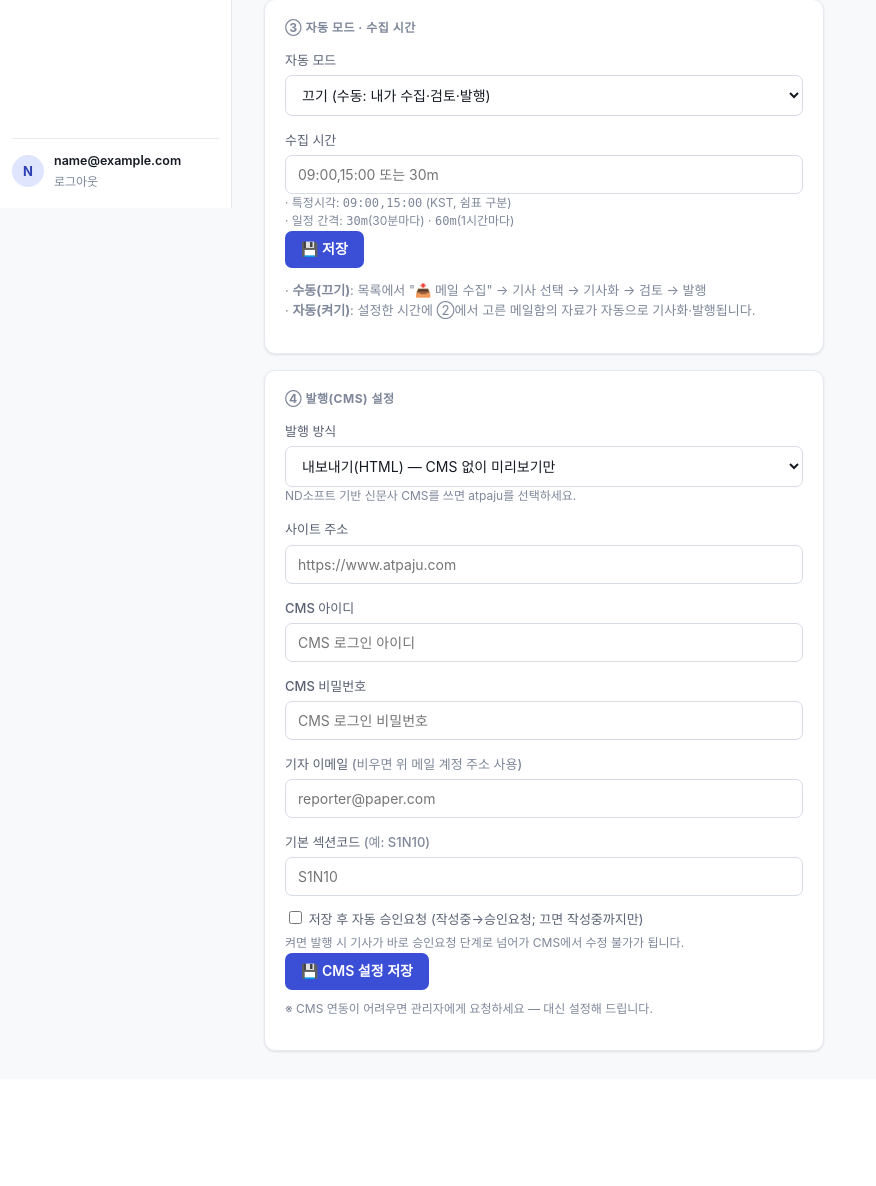
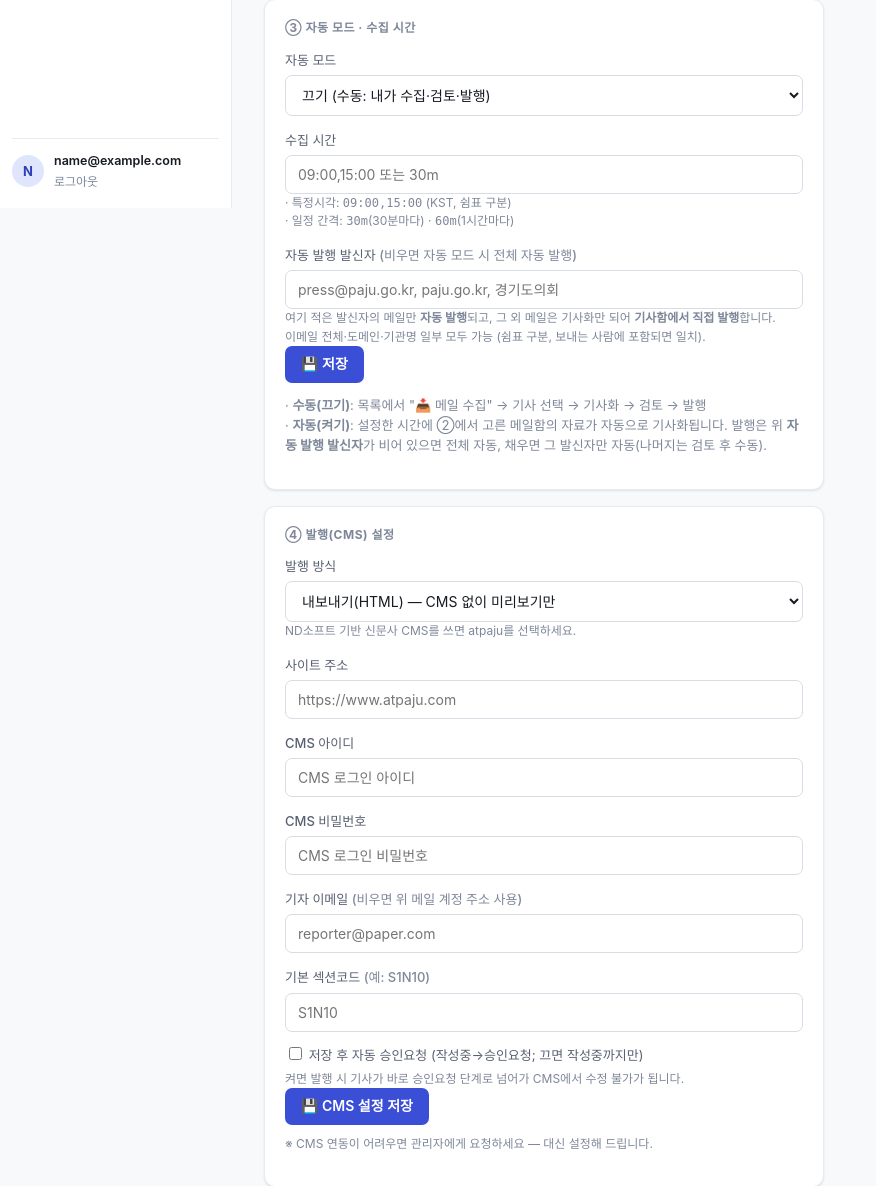
Before and after one commit to scorbito/AutoNews, a FastAPI app: page /settings in a window 1280 px wide. Shown: the part 592-1778 px from the top of the page, without its empty margins (0-876 px from the left). Before the commit the page ends 1645 px from the top, so only its background shows below. Run offline with FastAPI, Linux system fonts and the light colour scheme; the visitor is signed in with stand-in values (Sample User, id 1); some libraries are stand-ins or nearby versions; some web fonts are replaced.

Commit message:
발신자 화이트리스트 자동 발행 — 신뢰 기관만 자동, 나머지 수동
- 내 설정 ③에 '자동 발행 발신자' 입력란(이메일/도메인/기관명, 쉼표 구분)
- pipeline: 자동 모드라도 목록 있으면 발신자(From) 일치 메일만 자동 발행, 나머지는 review(수동)
- 비우면 기존대로 전체 자동
- tenant_config.auto_publish_senders 컬럼 추가(migrate_auto_publish_senders.sql)

Co-Authored-By: Claude Opus 4.8 <noreply@anthropic.com>

```diff
--- /dev/null
+++ b/db/migrate_auto_publish_senders.sql
@@ -0,0 +1,2 @@
+-- 자동 발행 발신자 화이트리스트: 이 발신자 메일만 자동 발행(비우면 전체 자동)
+ALTER TABLE tenant_config ADD COLUMN IF NOT EXISTS auto_publish_senders TEXT;
--- a/src/aute_news/db.py
+++ b/src/aute_news/db.py
@@ -64,7 +64,7 @@ def connect() -> _Conn:
 
 _CFG_COLS = ("imap_host", "imap_email", "imap_folders", "publisher", "ndsoft_base_url",
              "cms_user", "cms_user_name", "cms_user_email", "cms_section", "cms_auto_submit",
-             "pipeline_mode", "collect_enabled", "collect_times")
+             "pipeline_mode", "collect_enabled", "collect_times", "auto_publish_senders")
 
 
 def get_tenant_config(conn, tenant_id: int) -> dict | None:
--- a/src/aute_news/pipeline.py
+++ b/src/aute_news/pipeline.py
@@ -187,6 +187,13 @@ def process_message(conn, message_pk: int, mode: str | None = None,
                        (message_pk, tenant_id)).fetchone()
     if not msg:
         return {"error": "메일 없음"}
+    # 자동 모드라도 '자동 발행 발신자' 목록이 있으면 일치하는 발신자만 자동, 나머지는 검토(수동).
+    # 목록이 비어 있으면 기존대로 전체 자동.
+    if mode == "auto":
+        cfg = db.get_tenant_config(conn, tenant_id) or {}
+        allow = [t.strip().lower() for t in (cfg.get("auto_publish_senders") or "").split(",") if t.strip()]
+        if allow and not any(tok in (msg["sender"] or "").lower() for tok in allow):
+            mode = "review"
     atts = db.message_attachments(conn, message_pk, tenant_id=tenant_id)
     body = msg["body_text"] or ""
 
--- a/src/aute_news/web/app.py
+++ b/src/aute_news/web/app.py
@@ -622,6 +622,7 @@ def settings_form(request: Request, mailerr: str = "", welcome: str = ""):
     return templates.TemplateResponse(
         request, "settings.html",
         {"auto_on": auto_on, "collect_times": cfg.get("collect_times") or "",
+         "auto_publish_senders": cfg.get("auto_publish_senders") or "",
          "mail": mail, "folders": folders, "selected": selected,
          "folder_err": folder_err, "mailerr": mailerr,
          "mail_enabled": bool(mail.get("collect_enabled")),
@@ -664,13 +665,15 @@ async def settings_folders(request: Request):
 
 
 @app.post("/settings")
-def settings_save(request: Request, auto_mode: str = Form("0"), collect_times: str = Form("")):
+def settings_save(request: Request, auto_mode: str = Form("0"), collect_times: str = Form(""),
+                  auto_publish_senders: str = Form("")):
     on = auto_mode == "1"
     conn = db.connect()
     db.set_tenant_config(conn, _tenant(request),
                          collect_enabled=1 if on else 0,
                          pipeline_mode="auto" if on else "review",
-                         collect_times=collect_times.strip())
+                         collect_times=collect_times.strip(),
+                         auto_publish_senders=auto_publish_senders.strip())
     conn.close()
     return RedirectResponse("/settings", status_code=303)
 
--- a/src/aute_news/web/templates/settings.html
+++ b/src/aute_news/web/templates/settings.html
@@ -94,11 +94,19 @@
     <div class="muted" style="font-size:12px;">
       · 특정시각: <code>09:00,15:00</code> (KST, 쉼표 구분)<br>
       · 일정 간격: <code>30m</code>(30분마다) · <code>60m</code>(1시간마다)</div>
+
+    <label>자동 발행 발신자 <span class="muted">(비우면 자동 모드 시 전체 자동 발행)</span></label>
+    <input type="text" name="auto_publish_senders" value="{{ auto_publish_senders }}"
+           placeholder="press@paju.go.kr, paju.go.kr, 경기도의회">
+    <div class="muted" style="font-size:12px;">
+      여기 적은 발신자의 메일만 <b>자동 발행</b>되고, 그 외 메일은 기사화만 되어 <b>기사함에서 직접 발행</b>합니다.<br>
+      이메일 전체·도메인·기관명 일부 모두 가능 (쉼표 구분, 보내는 사람에 포함되면 일치).</div>
     <div class="row"><button type="submit">💾 저장</button></div>
   </form>
   <p class="muted" style="margin-top:12px;">
     · <b>수동(끄기)</b>: 목록에서 "📥 메일 수집" → 기사 선택 → 기사화 → 검토 → 발행<br>
-    · <b>자동(켜기)</b>: 설정한 시간에 ②에서 고른 메일함의 자료가 자동으로 기사화·발행됩니다.
+    · <b>자동(켜기)</b>: 설정한 시간에 ②에서 고른 메일함의 자료가 자동으로 기사화됩니다.
+    발행은 위 <b>자동 발행 발신자</b>가 비어 있으면 전체 자동, 채우면 그 발신자만 자동(나머지는 검토 후 수동).
   </p>
 </div>
 
```
